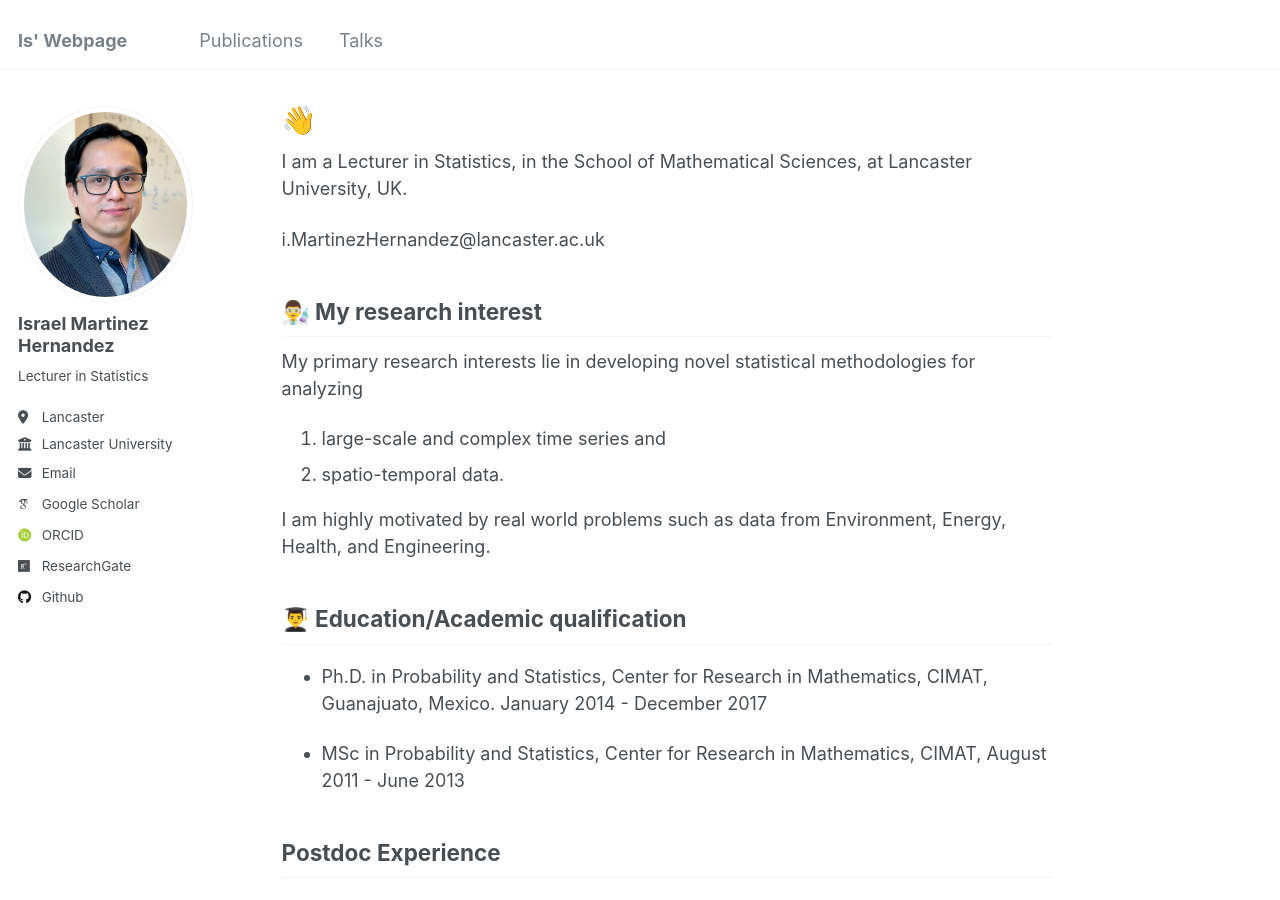
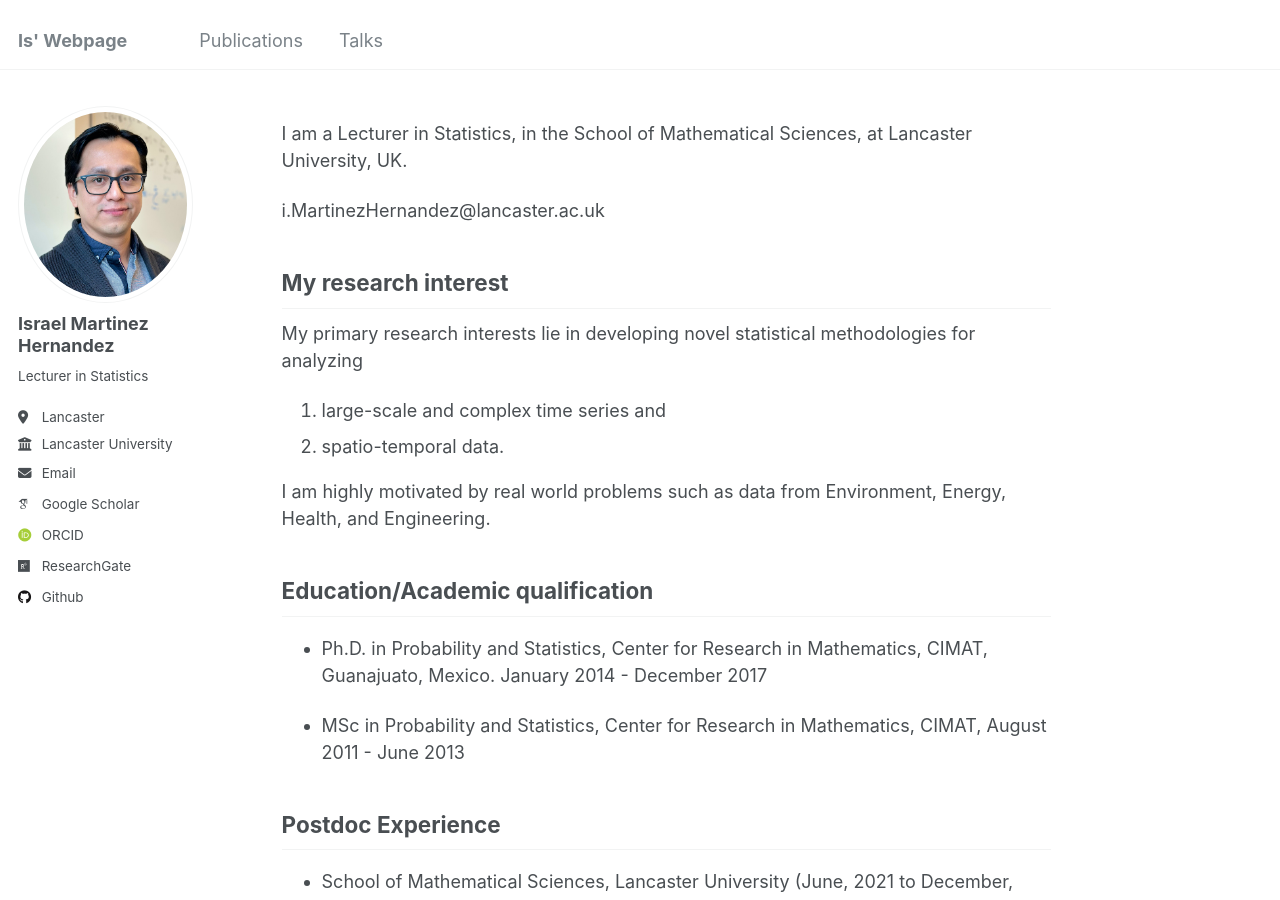
Before and after one commit to I-MH/I-MH.github.io, a Jekyll site: the page built from _pages/about.md, in a window 1280 px wide and 900 px high. Built offline with Jekyll 4.4.1, drawn with Linux system fonts in a browser that asks for light colours; some web fonts are replaced.

Commit message:
remove icons

```diff
--- a/_pages/about.md
+++ b/_pages/about.md
@@ -1,6 +1,6 @@
 ---
 permalink: /
-title: "👋"
+title: ""
 author_profile: true
 redirect_from:
   - /about/
@@ -12,7 +12,7 @@ at Lancaster University, UK.
 
 i.MartinezHernandez@lancaster.ac.uk
 
-## 👨‍🔬 My research interest
+## My research interest
 My primary research interests lie in developing novel statistical methodologies
 for analyzing
 
@@ -22,7 +22,7 @@ for analyzing
 I am highly motivated by real world problems such as data from Environment,
 Energy, Health, and Engineering.
 
-## 👨‍🎓 Education/Academic qualification
+## Education/Academic qualification
 
 - Ph.D. in Probability and Statistics, Center for Research in Mathematics, CIMAT,
 Guanajuato, Mexico. January 2014 - December 2017
```
Also changed, not shown: _pages/talks.md (+1 -1 lines).
